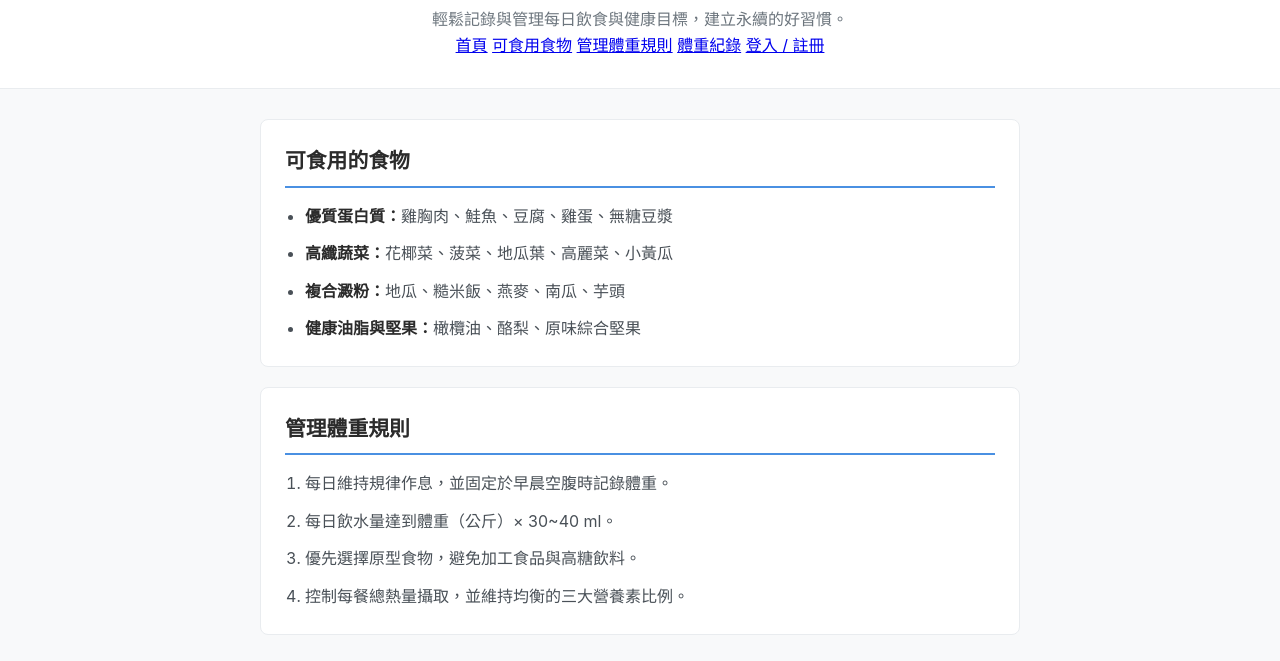
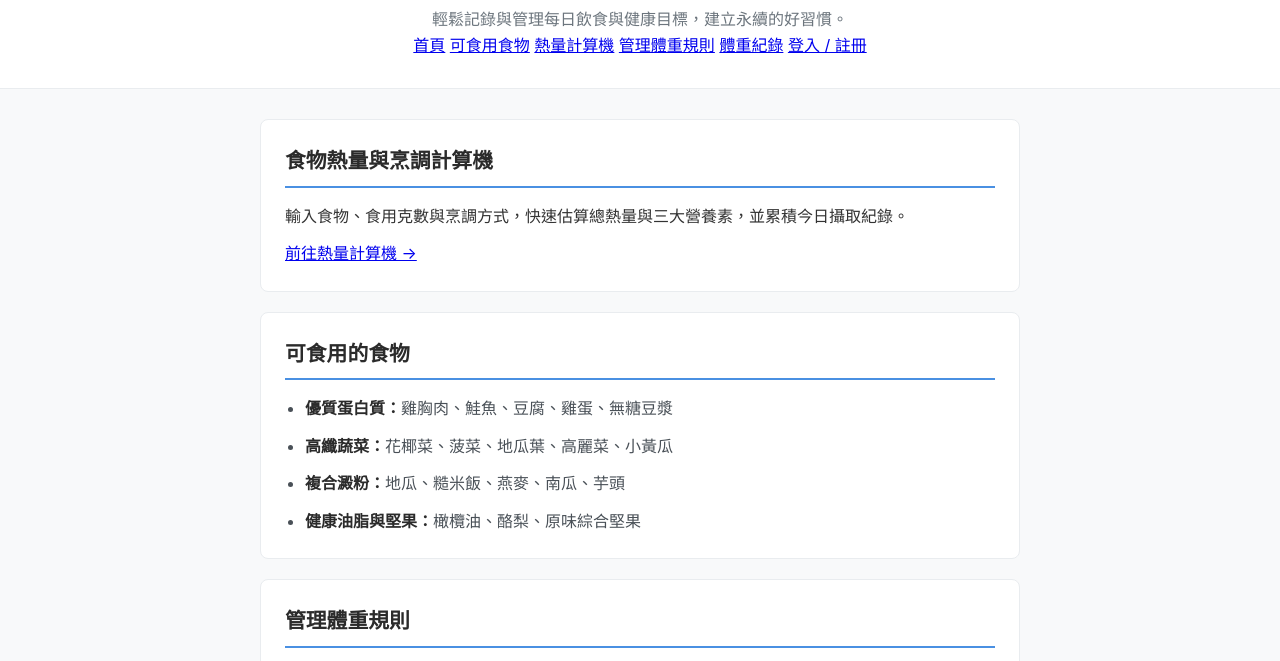
Before and after one commit to jadaniel121212-a11y/-1, a plain HTML site: page index.html in a window 1280 px wide. Shown: the part 89-750 px from the top of the page. Drawn offline with Linux system fonts and the light colour scheme.

Commit message:
Add calorie calculator section to index.html
Added a section for the calorie calculator with a link.

```diff
--- a/index.html
+++ b/index.html
@@ -15,6 +15,7 @@
             <nav class="nav-bar">
                 <a href="index.html" class="nav-link active">首頁</a>
                 <a href="food.html" class="nav-link">可食用食物</a>
+                <a href="calculator.html" class="nav-link">熱量計算機</a>
                 <a href="rules.html" class="nav-link">管理體重規則</a>
                 <a href="record.html" class="nav-link">體重紀錄</a>
                 <a href="login.html" class="nav-link">登入 / 註冊</a>
@@ -23,6 +24,15 @@
     </header>
 
     <main class="container content">
+
+        <!-- 熱量計算機快捷入口 -->
+        <section class="card">
+            <h2>食物熱量與烹調計算機</h2>
+            <p>輸入食物、食用克數與烹調方式，快速估算總熱量與三大營養素，並累積今日攝取紀錄。</p>
+            <p style="margin-top: 12px;">
+                <a href="calculator.html" class="nav-link active" style="display: inline-block;">前往熱量計算機 →</a>
+            </p>
+        </section>
 
         <!-- 可食用的食物 -->
         <section class="card">
```
